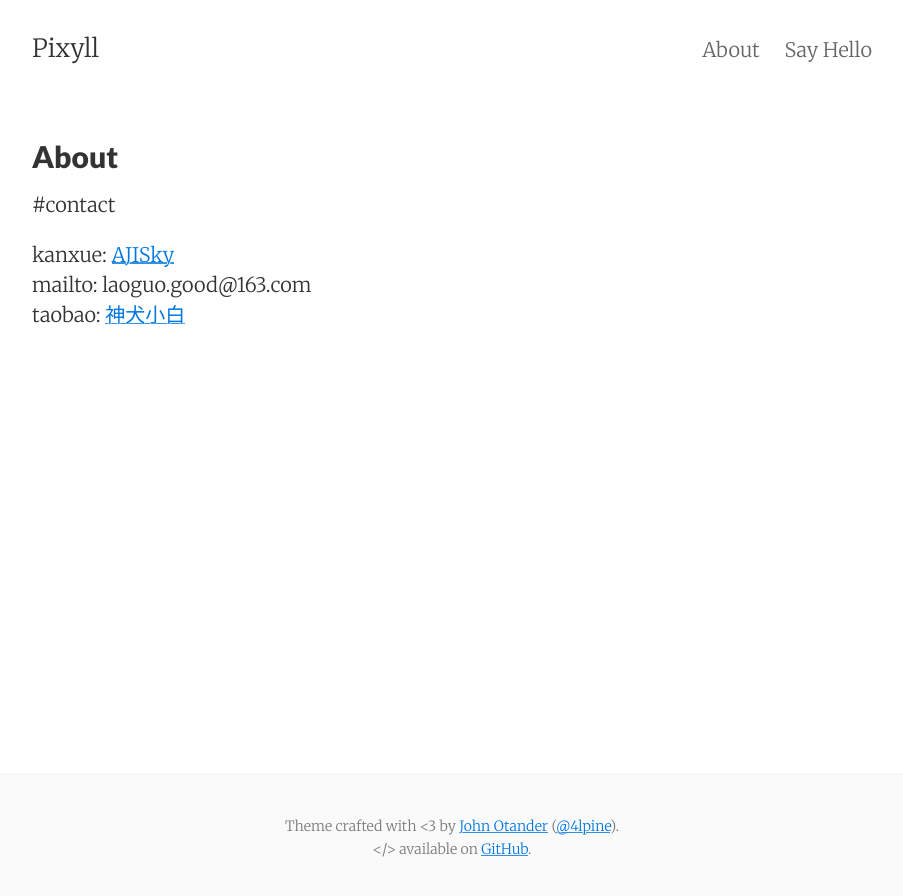
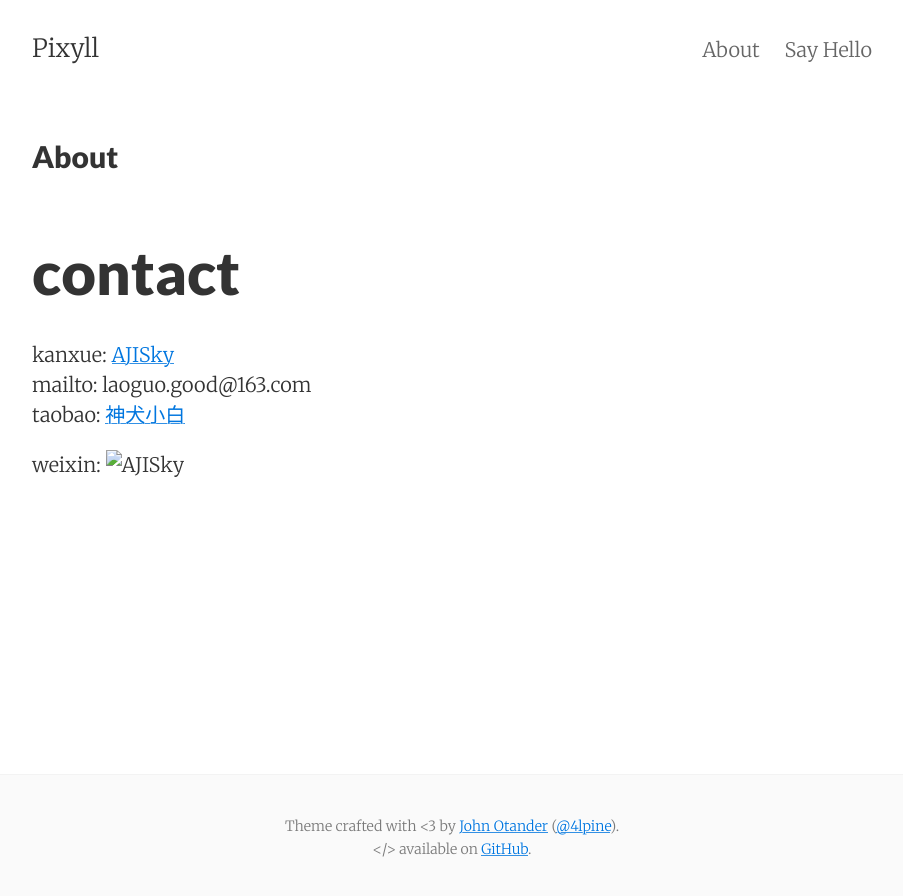
Before and after one commit to ajisky/ajisky.github.io, a Jekyll site: the page built from about.md, in a window 1280 px wide. Shown: the top 896 px of the page, without its empty margins (188-1091 px from the left). Built offline with Jekyll 4.4.1, drawn with Linux system fonts in a browser that asks for light colours; part of the change alters nothing that is shown.

Commit message:
Update about.md

```diff
--- a/about.md
+++ b/about.md
@@ -5,8 +5,10 @@ permalink: /about/
 tags: about
 ---
 
-#contact
+# contact
 
 kanxue:     [AJISky](https://bbs.pediy.com/user-314673.htm)
 mailto:     laoguo.good@163.com
 taobao:     [神犬小白](https://shop60755304.taobao.com)
+
+weixin:     ![AJISky]()
```
